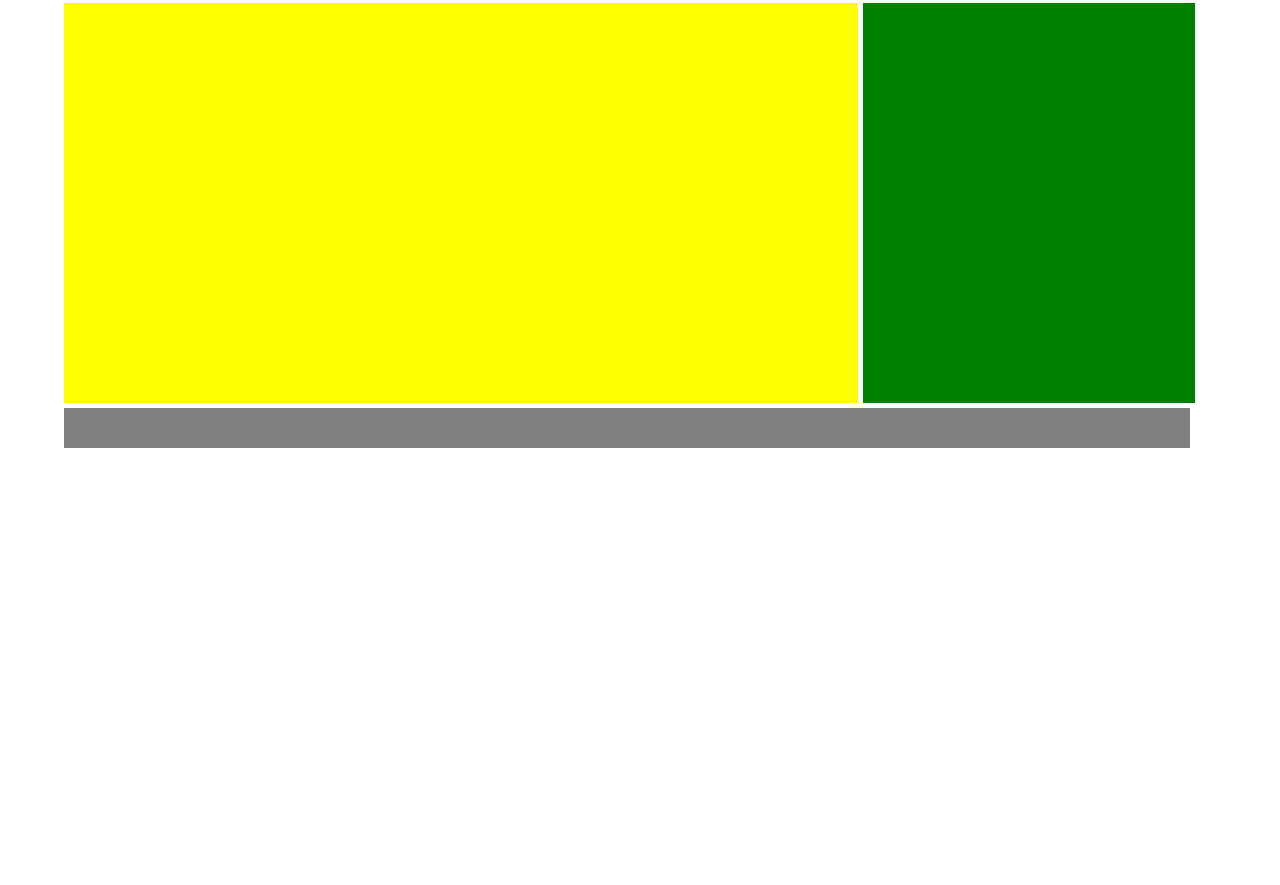
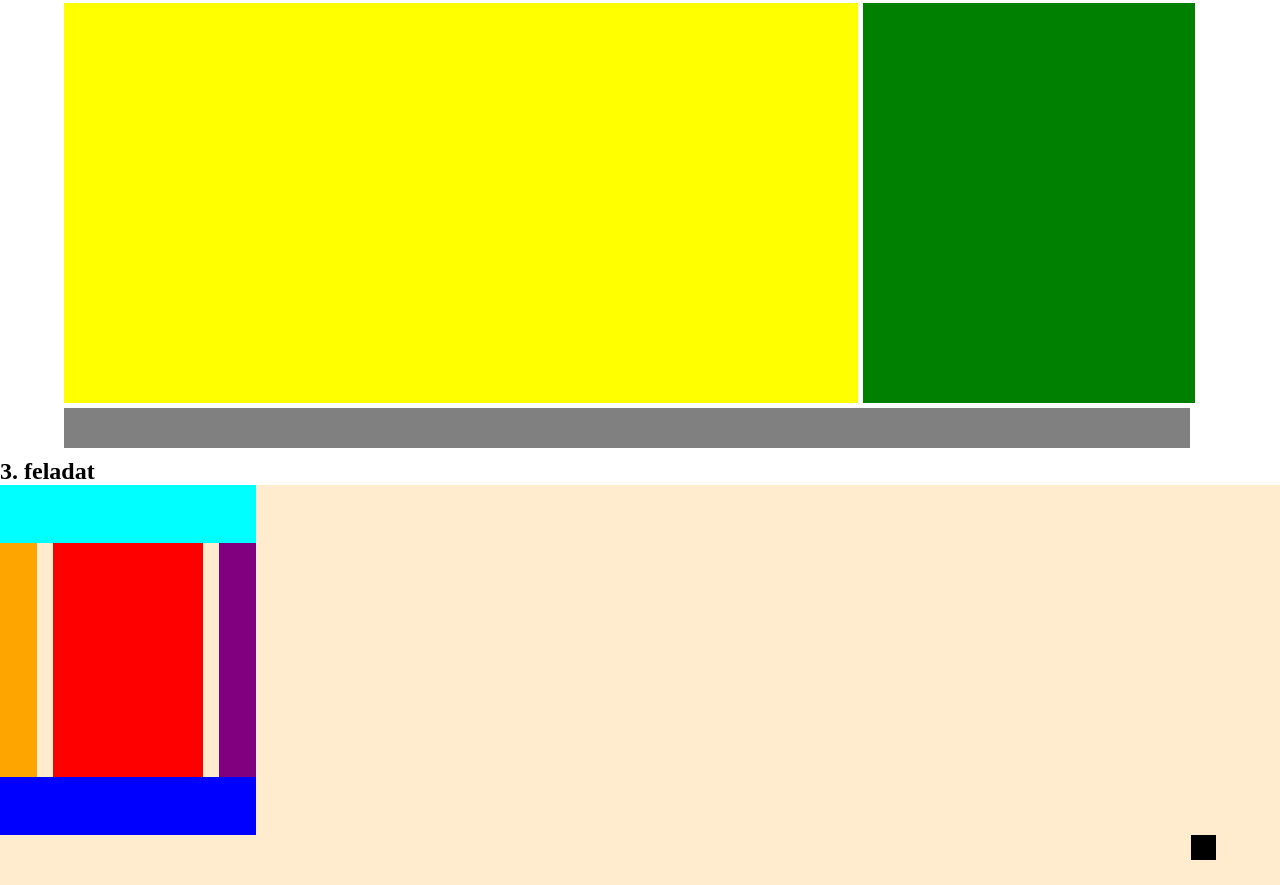
Before and after one commit to turosgolyo/web, a plain HTML site: page 3. feladat/feladat.html in a window 1280 px wide. Shown: the part 546-1431 px from the top of the page. Before the commit the page ends 994 px from the top, so only its background shows below. Drawn offline with Linux system fonts and the light colour scheme.

Commit message:
kormanyos antal =)

```diff
--- a/3. feladat/feladat.css
+++ b/3. feladat/feladat.css
@@ -44,7 +44,7 @@
     margin: auto;
     display: flex;
     flex-wrap: wrap;
-    margin-bottom: 50px;
+    margin-bottom: 100px;
 }
 #sarga2 {
     background-color: yellow;
@@ -90,3 +90,52 @@
 #kek1-2{
     margin-left: 5%;
 }
+
+#container3-1 {
+    background-color: blanchedalmond;
+    width: 100%;
+    height:  400px;
+}
+#container3-2 {
+    width: 20%;
+    height:  350px;
+    display: flex;
+    flex-wrap: wrap;
+    flex-direction: column;
+}
+#container3-3 {
+    flex: 4;
+    display: flex;
+    gap: 1rem;
+}
+#kek3 {
+    background-color: aqua;
+    flex: 1;
+}
+#sotetkek3 {
+    background-color: blue;
+    flex: 1;
+}
+#narancs3 {
+    background-color: orange;
+    order: 1;
+    flex: 1;
+
+}
+#piros3 {
+    background-color: red;
+    order: 2;
+    flex: 4;
+}
+#lila3 {
+    background-color: purple;
+    flex: 1;
+    order: 3;
+}
+#fekete3 {
+    background-color: black;
+    width: 25px;
+    height: 25px;
+    float: right;
+    margin-right: 5%;
+}
--- a/3. feladat/feladat.html
+++ b/3. feladat/feladat.html
@@ -32,5 +32,21 @@
         </div>
         <div id="szurke2"></div>
     </div>
+
+    <h2>3. feladat</h2>
+
+    <div id="container3-1">
+        <div id="container3-2">
+            <div id="kek3"></div>
+            <div id="container3-3">
+                <div id="narancs3"></div>
+                <div id="lila3"></div>
+                <div id="piros3"></div>
+            </div>
+            <div id="sotetkek3"></div>
+        </div>
+        <div id="fekete3"></div>
+    </div>
+
 </body>
 </html>
```
